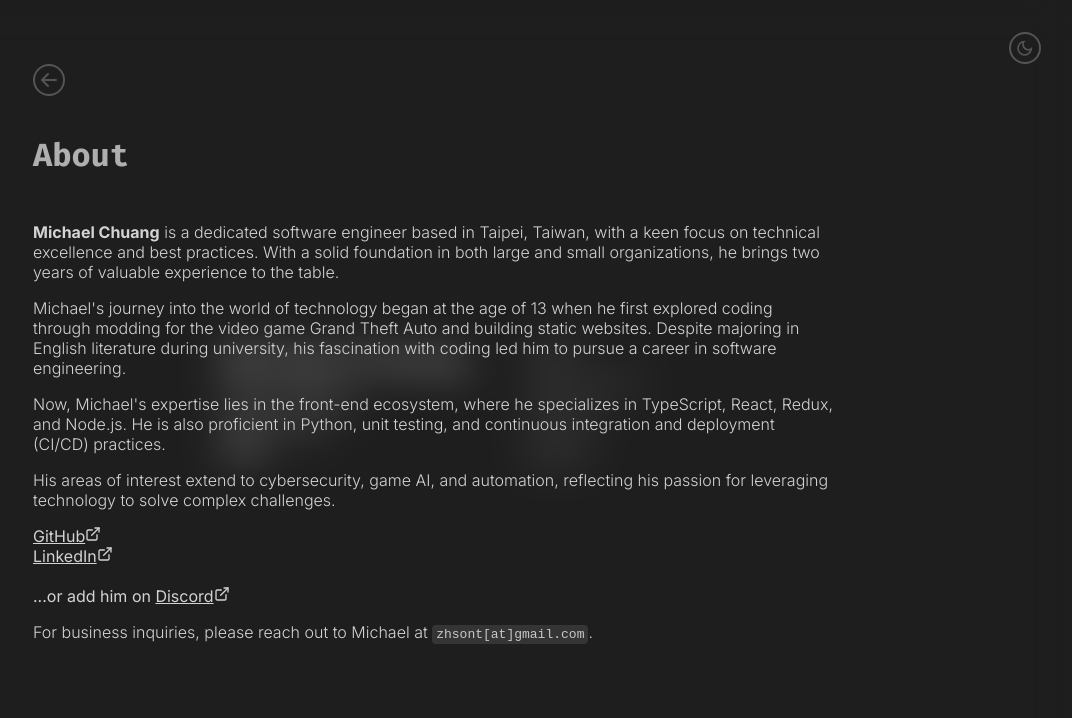
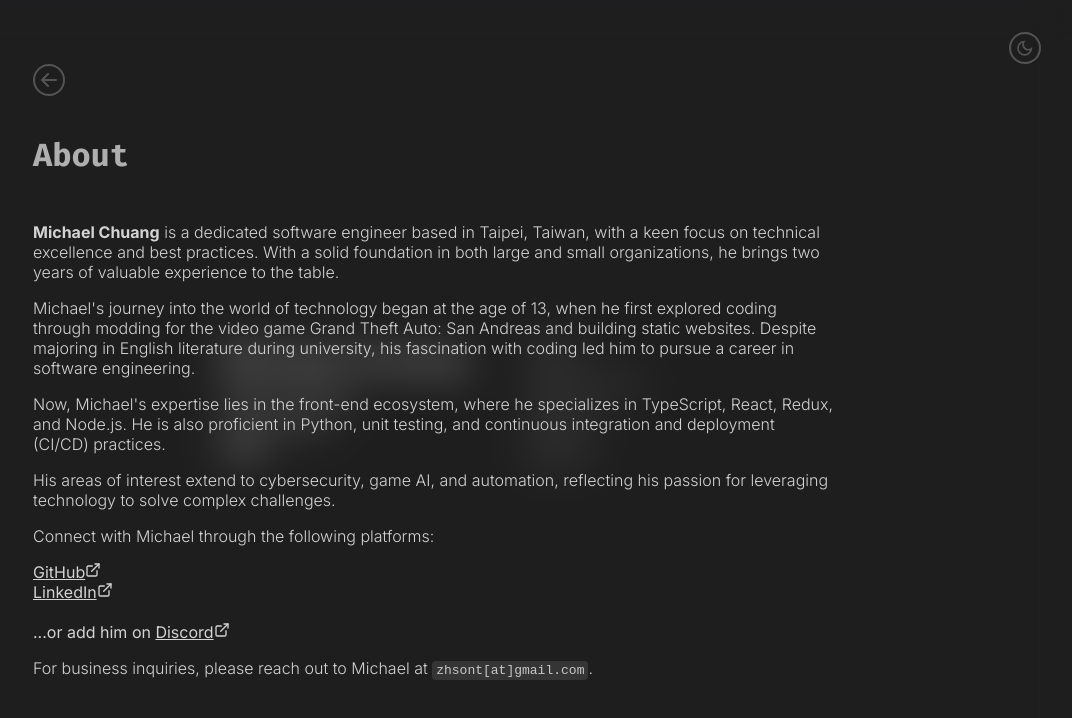
Before and after one commit to zhaungsont/2024-portfolio, a Next.js app: page /About in a window 1280 px wide. Shown: the top 718 px of the page, without its empty margins (207-1279 px from the left). Built offline with nearby package versions, Linux system fonts and the light colour scheme.

Commit message:
Update page.tsx

```diff
--- a/src/app/About/page.tsx
+++ b/src/app/About/page.tsx
@@ -25,10 +25,11 @@ export default function About() {
 				</p>
 				<p className={styles.bio}>
 					Michael&apos;s journey into the world of technology began at the age
-					of 13 when he first explored coding through modding for the video game
-					Grand Theft Auto and building static websites. Despite majoring in
-					English literature during university, his fascination with coding led
-					him to pursue a career in software engineering.
+					of 13, when he first explored coding through modding for the video
+					game Grand Theft Auto: San Andreas and building static websites.
+					Despite majoring in English literature during university, his
+					fascination with coding led him to pursue a career in software
+					engineering.
 				</p>
 				<p className={styles.bio}>
 					Now, Michael&apos;s expertise lies in the front-end ecosystem, where
@@ -43,6 +44,9 @@ export default function About() {
 				</p>
 
 				<div className={styles.additionalLinks}>
+					<div className={styles.bio}>
+						Connect with Michael through the following platforms:
+					</div>
 					<ExternalLink href="https://github.com/zhaungsont/hide-teams-overlay">
 						GitHub
 					</ExternalLink>
```
